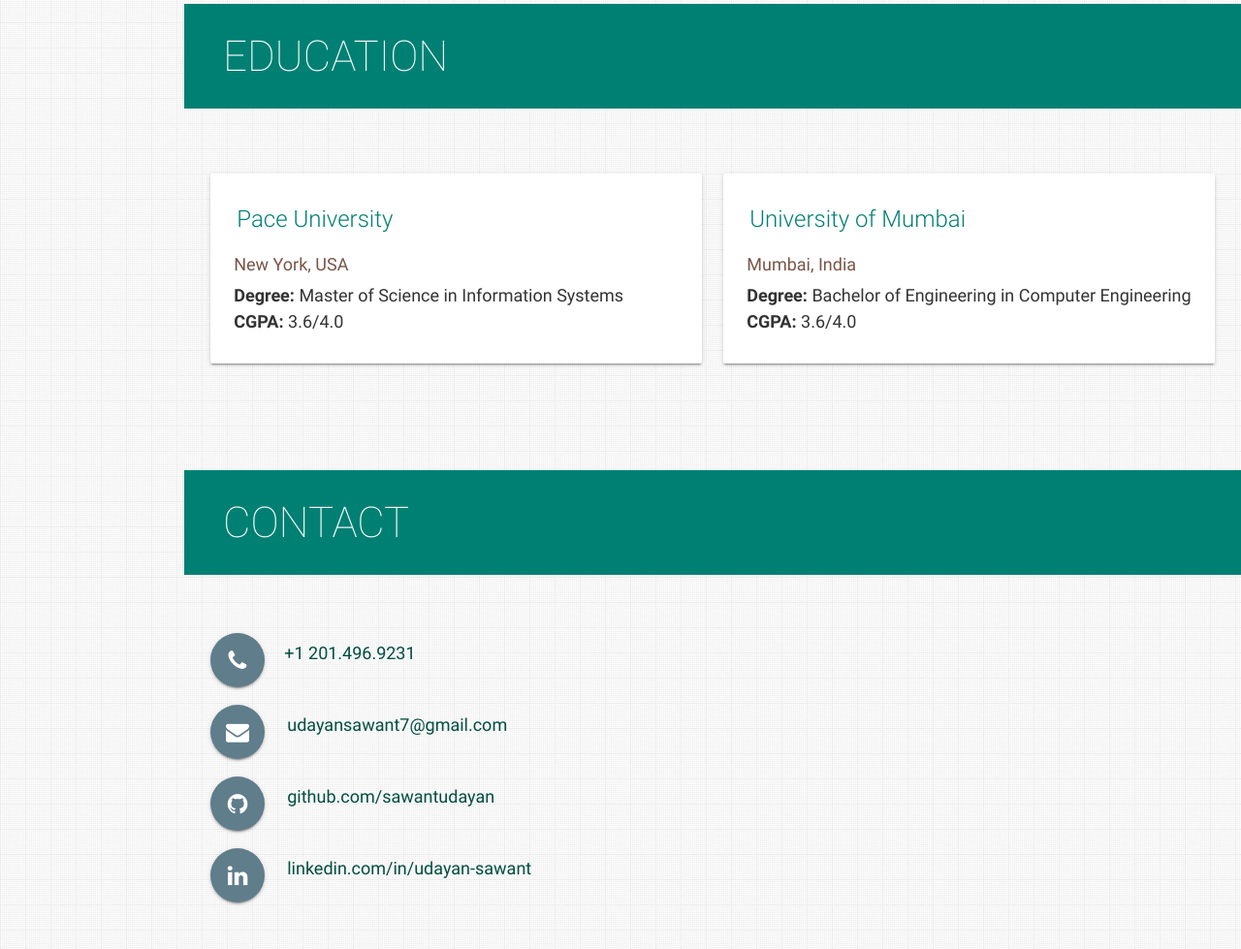
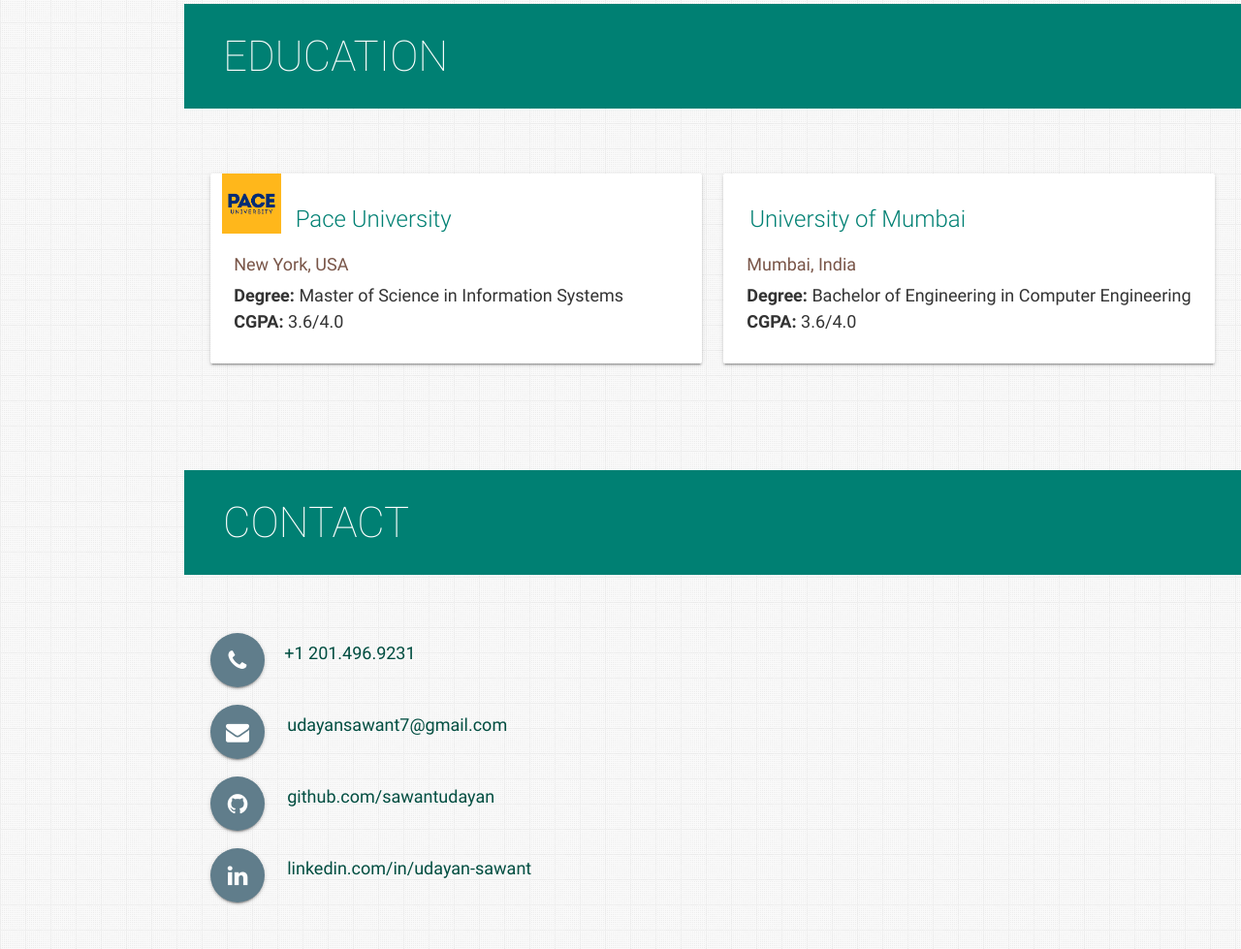
Before and after one commit to sawantudayan/sawantudayan.github.io, a plain HTML site: page index.html in a window 1280 px wide. Shown: the part 7023-8002 px from the top of the page at 97% size. Drawn offline with nearby package versions, Linux system fonts and the light colour scheme.

Commit message:
Adding Section - Education v1.3

```diff
--- a/index.html
+++ b/index.html
@@ -705,6 +705,10 @@
                     <!-- Education -->
                     <div class="col s12 m6 l6">
                         <div class="card">
+                            <div class="col s12 m2">
+                                <a href="https://www.pace.edu/" target="_blank"><img alt="Pace University logo" src="/assets/img/paceuniversity.png"
+                                        class="responsive-img center-block" /></a>
+                            </div>
                             <div class="card-content">
                                 <p>
                                     <span class="card-title"><a href="https://www.pace.edu/" target="_blank"
```
